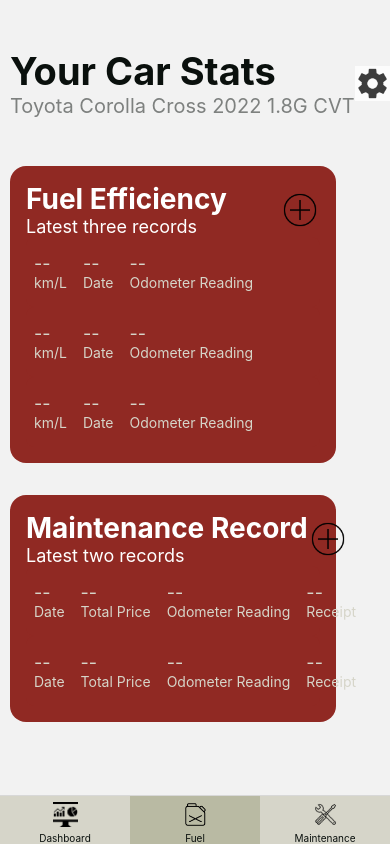
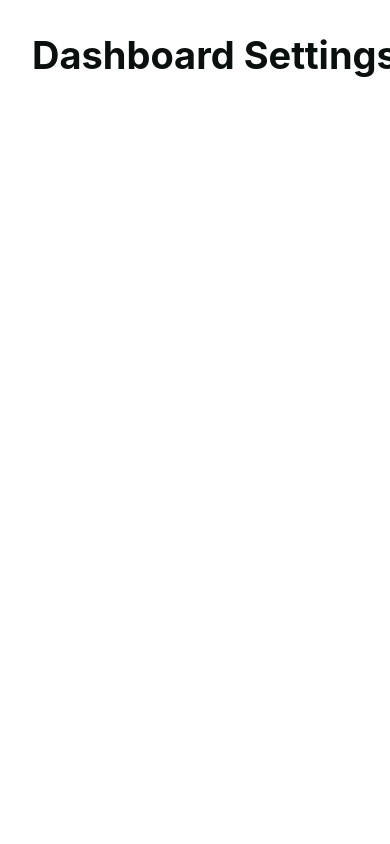
Before and after one commit to rapioanfernee/car_stats, a React Native app: screen /Fuel in a window 390 px wide. Both pictures are taken after a click on the element 372 px from the left and 83 px from the top of the page. Built offline with nearby package versions, Linux system fonts and the light colour scheme.

Commit message:
Refactors some components and adds configuration screen

```diff
--- a/components/AddButton.js
+++ /dev/null
@@ -1,19 +0,0 @@
-import { TouchableOpacity, Image, StyleSheet } from 'react-native'
-
-const AddButton = ({ onButtonPress }) => {
-    return (
-        <TouchableOpacity onPress={onButtonPress}>
-            <Image style={styles.image} source={require('../assets/images/plus-sign-icon-31.png')} />
-        </TouchableOpacity>
-    )
-}
-
-const styles = StyleSheet.create({
-    image: {
-        height: 40,
-        width: 40,
-        // backgroundColor: 'white'
-    }
-})
-
-export default AddButton;
--- /dev/null
+++ b/components/Button.js
@@ -0,0 +1,24 @@
+import { TouchableOpacity, View, Text, StyleSheet } from 'react-native'
+
+const Button = ({ onButtonPress, icon }) => {
+    return (
+        <TouchableOpacity onPress={onButtonPress}>
+            {icon ? icon : (
+                <View>
+                    <Text>
+                        ''
+                    </Text>
+                </View>
+            )}
+        </TouchableOpacity>
+    )
+}
+
+const styles = StyleSheet.create({
+    image: {
+        height: 40,
+        width: 40,
+    }
+})
+
+export default Button;
--- a/components/FuelEfficiency.js
+++ b/components/FuelEfficiency.js
@@ -1,5 +1,5 @@
-import { View, Text, StyleSheet } from 'react-native'
-import AddButton from './AddButton';
+import { View, Text, StyleSheet, Image } from 'react-native'
+import Button from './Button';
 import FuelEfficiencyTile from './FuelEfficiencyTile';
 
 const FuelEfficiency = () => {
@@ -15,7 +15,18 @@
                     <Text style={styles.subtitle}>Latest three records</Text>
                 </View>
                 <View>
-                    <AddButton onButtonPress={onAddButton} />
+                    <Button
+                        onButtonPress={onAddButton}
+                        icon={
+                            <Image
+                                style={{
+                                    height: 40,
+                                    width: 40
+                                }}
+                                source={require('../assets/images/plus-sign-icon-31.png')}
+                            />
+                        }
+                    />
                 </View>
             </View>
             <View>
--- a/components/Header.js
+++ b/components/Header.js
@@ -1,15 +1,24 @@
-import { View, Text, StyleSheet, Image } from 'react-native'
+import { View, Text, StyleSheet, TouchableOpacity } from 'react-native'
 
-const Header = () => {
+const Header = ({
+    title,
+    subtitle,
+    actionIcon,
+    actionIconOnPress
+}) => {
     return (
         <View style={styles.container}>
             <View>
-                <Text style={styles.title}>Your Car Stats</Text>
-                <Text style={styles.subtitle}>Toyota Corolla Cross 2022 1.8G CVT</Text>
+                <Text style={styles.title}>{title}</Text>
+                {subtitle && <Text style={styles.subtitle}>{subtitle}</Text>}
             </View>
-            <View>
-                <Image style={styles.image} source={require('../assets/images/settings-icon-1.png')} />
-            </View>
+            {
+                actionIcon ? (
+                    <TouchableOpacity onPress={actionIconOnPress}>
+                        {actionIcon}
+                    </TouchableOpacity>
+                ) : <View />
+            }
         </View>
     )
 }
@@ -30,11 +39,6 @@
         fontSize: 20,
         opacity: 0.5
     },
-    image: {
-        height: 35,
-        width: 35,
-        opacity: 0.75
-    }
 })
 
 export default Header;
--- a/components/MaintenanceRecord.js
+++ b/components/MaintenanceRecord.js
@@ -1,5 +1,5 @@
 import { View, Text, StyleSheet } from 'react-native'
-import AddButton from './AddButton';
+import Button from './Button';
 import MaintenanceRecordTile from './MaintenanceRecordTile';
 
 const MaintenanceRecord = () => {
@@ -15,7 +15,7 @@
                     <Text style={styles.subtitle}>Latest two records</Text>
                 </View>
                 <View>
-                    <AddButton onButtonPress={onAddButton} />
+                    <Button onButtonPress={onAddButton} />
                 </View>
             </View>
             <View>
@@ -30,7 +30,8 @@
     MaintenanceRecordContainer: {
         backgroundColor: "#902923",
         borderRadius: 16,
-        padding: 16
+        padding: 16,
+        elevation: 4
     },
     titleContainer: {
         flexDirection: 'row',
--- a/components/NavigationTabs.js
+++ b/components/NavigationTabs.js
@@ -44,6 +44,16 @@
                 ),
             }}
         />
+        <Tab.Screen
+            name="Get Started"
+            component={Dashboard}
+            options={{
+                headerShown: false,
+                tabBarIcon: ({ size }) => (
+                    <Image style={{ height: size, width: size }} source={require('../assets/images/maintenance-icon.png')} />
+                ),
+            }}
+        />
     </Tab.Navigator>
 }
 
--- a/sheets/Dashboard.js
+++ b/sheets/Dashboard.js
@@ -1,15 +1,31 @@
-
-import { StyleSheet, View, ScrollView } from 'react-native';
-import { } from 'react-native-web';
+import { useState } from 'react';
+import { StyleSheet, View, ScrollView, Image } from 'react-native';
 import FuelEfficiency from '../components/FuelEfficiency';
 import Header from '../components/Header';
 import MaintenanceRecord from '../components/MaintenanceRecord';
+import DashboardConfiguration from './DashboardConfiguration';
 
 const Dashboard = () => {
+    const [showModal, setShowModal] = useState(false);
+    const onHeaderActionButtonPress = () => {
+        setShowModal(true)
+    }
+
     return (
         <ScrollView style={styles.appContainer}>
+            <DashboardConfiguration open={showModal} setOpen={setShowModal} />
             <View style={styles.headerContainer}>
-                <Header />
+                <Header
+                    title="Dashboard"
+                    subtitle="Toyota Corolla Cross 2022 1.8G CVT"
+                    actionIcon={
+                        <Image
+                            style={styles.image}
+                            source={require('../assets/images/settings-icon-1.png')}
+                        />
+                    }
+                    actionIconOnPress={onHeaderActionButtonPress}
+                />
             </View>
             <View style={styles.headerContainer}>
                 <View style={styles.panelContainer}>
@@ -32,6 +48,11 @@
     },
     panelContainer: {
         marginVertical: 16
+    },
+    image: {
+        height: 35,
+        width: 35,
+        opacity: 0.75
     }
 });
 
--- /dev/null
+++ b/sheets/DashboardConfiguration.js
@@ -0,0 +1,32 @@
+import { Modal, View, Text, StyleSheet, Image } from 'react-native'
+import Header from '../components/Header'
+
+const DashboardConfiguration = ({ open, setOpen }) => {
+    return (
+        <Modal visible={open}>
+            <View style={styles.dashboardContainer}>
+                <Header
+                    title="Dashboard Settings"
+                    actionIcon={
+                        <Image
+                            style={{
+                                height: 18,
+                                width: 18
+                            }}
+                            source={require('../assets/images/close-icon.png')}
+                        />
+                    }
+                    actionIconOnPress={() => setOpen(false)}
+                />
+            </View>
+        </Modal>
+    )
+}
+
+const styles = StyleSheet.create({
+    dashboardContainer: {
+        padding: 32,
+    }
+})
+
+export default DashboardConfiguration
```
Also changed, not shown: assets/images/close-icon.png (added).
